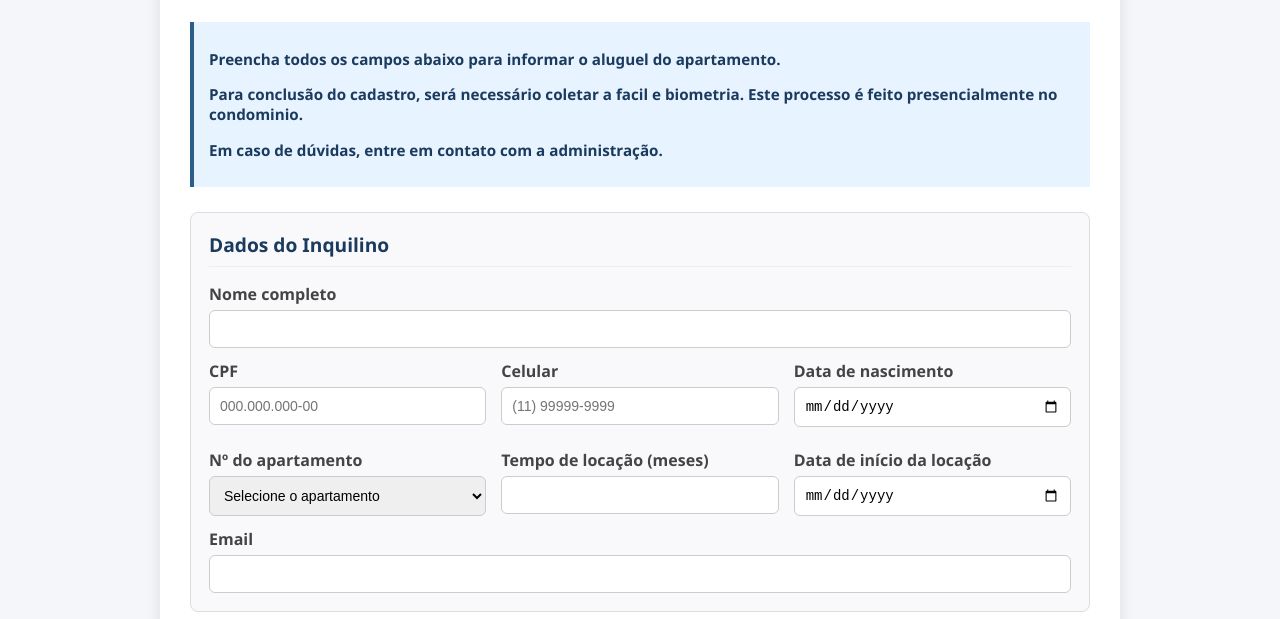
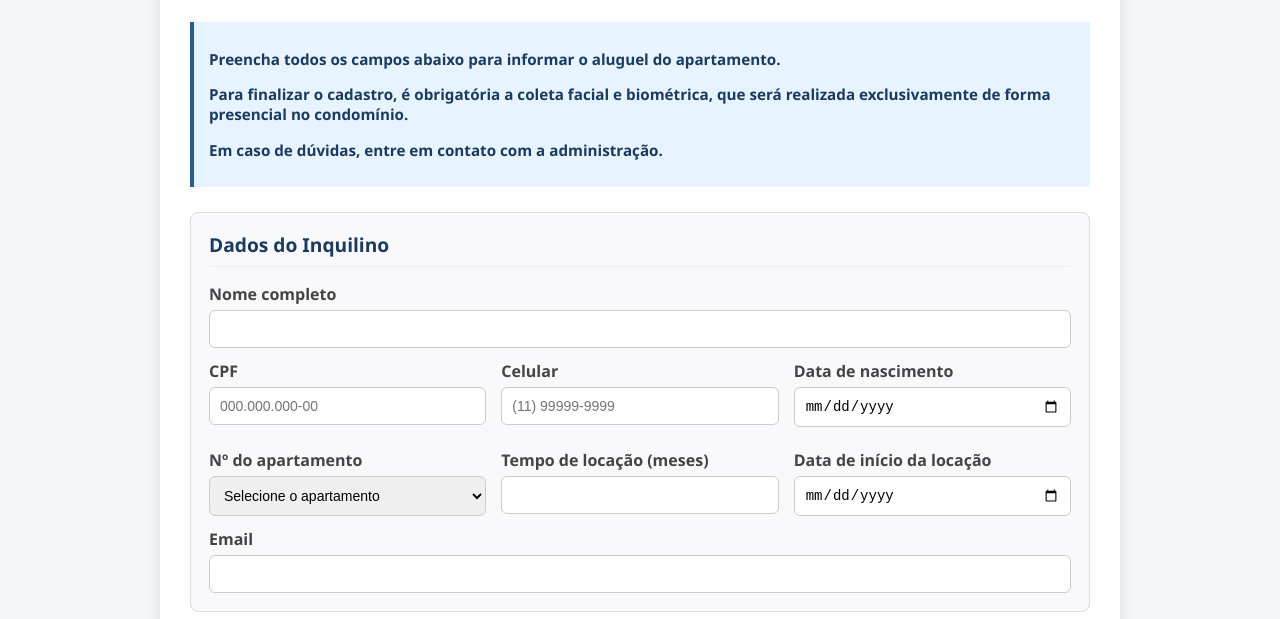
Before and after one commit to nandofpc/edportugal, a plain HTML site: page inquilino_v2.html in a window 1280 px wide. Shown: the part 181-800 px from the top of the page. Drawn offline with nearby package versions, Linux system fonts and the light colour scheme.

Commit message:
Update inquilino_v2.html

```diff
--- a/inquilino_v2.html
+++ b/inquilino_v2.html
@@ -201,7 +201,7 @@
     <!-- Texto informativo -->
     <div class="info-text">
       <p><strong>Preencha todos os campos abaixo para informar o aluguel do apartamento.</strong></p>
-      <p><strong>Para conclusão do cadastro, será necessário coletar a facil e biometria. Este processo é feito presencialmente no condominio.</strong></p>
+      <p><strong>Para finalizar o cadastro, é obrigatória a coleta facial e biométrica, que será realizada exclusivamente de forma presencial no condomínio.</strong></p>
       <p><strong>Em caso de dúvidas, entre em contato com a administração.</strong></p>
     </div>
     <!-- Formulário -->
```
